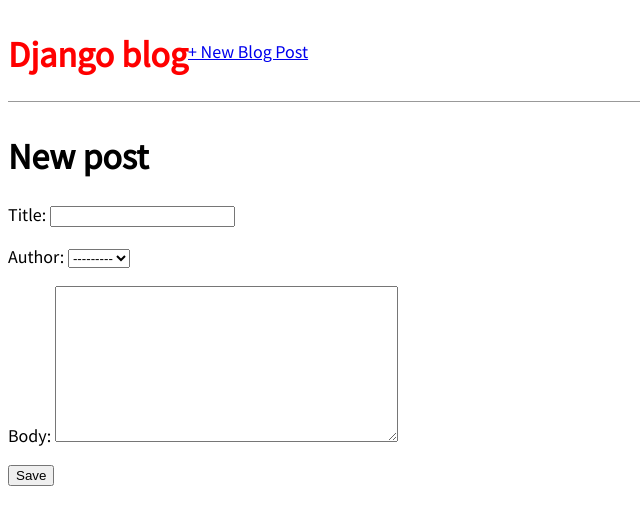
After one commit to Redhat8983/learning-django, a Django app: page /post/new/ in a window 1280 px wide. The commit adds this page. Shown: the top 525 px of the page, without its empty margins (0-640 px from the left). Run offline with Django 4.2, Linux system fonts and the light colour scheme; data comes from the database, SQL or seed files in the repository.

```diff
--- a/ch06/blog/src/blog/models.py
+++ b/ch06/blog/src/blog/models.py
@@ -1,4 +1,5 @@
 from django.db import models
+from django.urls import reverse
 
 class Post(models.Model):
     title = models.CharField(max_length=200)
@@ -11,3 +12,6 @@
 
     def __str__(self):
         return self.title
+
+    def get_absolute_url(self):
+        return reverse('post_detail', args=[str(self.id)])
--- a/ch06/blog/src/blog/urls.py
+++ b/ch06/blog/src/blog/urls.py
@@ -1,8 +1,11 @@
 from django.urls import path
 
-from .views import BlogDetailView, BlogListView
+from .views import BlogDetailView, BlogListView, BlogCreateView, BlogUpdateView
 
 urlpatterns = [
+    path('post/<int:pk>/edit/', BlogUpdateView.as_view(),
+        name='post_edit'),
+    path('post/new/', BlogCreateView.as_view(), name='post_new'),
     # use pk(primary key) as int for path
     path('post/<int:pk>', BlogDetailView.as_view(), name='post_detail'),
     path('', BlogListView.as_view(), name='home'),
--- a/ch06/blog/src/blog/views.py
+++ b/ch06/blog/src/blog/views.py
@@ -1,4 +1,5 @@
-from django.views.generic import ListView, DetailView
+from django.db.models import fields
+from django.views.generic import ListView, DetailView, CreateView, UpdateView
 
 from .models import Post
 
@@ -9,3 +10,13 @@
 class BlogDetailView(DetailView):
     model = Post
     template_name = 'post_detail.html'
+
+class BlogCreateView(CreateView):
+    model = Post
+    template_name = 'post_new.html'
+    fields = '__all__'
+
+class BlogUpdateView(UpdateView):
+    model = Post
+    template_name = 'post_edit.html'
+    fields = ['title', 'body']
--- a/ch06/blog/src/templates/base.html
+++ b/ch06/blog/src/templates/base.html
@@ -7,10 +7,15 @@
         <link href="{% static 'css/base.css' %}" rel="stylesheet">
     </head>
     <body>
-        <header>
-            <h1><a href="{% url 'home' %}">Django blog</a></h1>
-        </header>
         <div>
+            <header>
+                <div class="nav-left">
+                    <h1><a href="{% url 'home' %}">Django blog</a></h1>
+                </div>
+                <div class="nav-right">
+                    <a href="{% url 'post_new' %}">+ New Blog Post</a>
+                </div>
+            </header>
             {% block content %}
             {% endblock content %}
         </div>
--- a/ch06/blog/src/templates/post_detail.html
+++ b/ch06/blog/src/templates/post_detail.html
@@ -6,4 +6,6 @@
         <h2>{{ object.title }}</h2>
         <p>{{ object.body }}</p>
     </div>
+
+    <a href="{% url 'post_edit' post.pk %}">+ Edit Blog Post</a>
 {% endblock content %}
--- /dev/null
+++ b/ch06/blog/src/templates/post_new.html
@@ -0,0 +1,10 @@
+{% extends 'base.html' %}
+
+{% block content %}
+    <h1>New post</h1>
+    <form action="" method="post">{% csrf_token %}
+        {{ form.as_p }}
+        <input type="submit" value="Save" />
+    </form>
+
+{% endblock content %}
```
Also changed, not shown: ch06/blog/src/templates/post_edit.html (added, +9 -0 lines).
